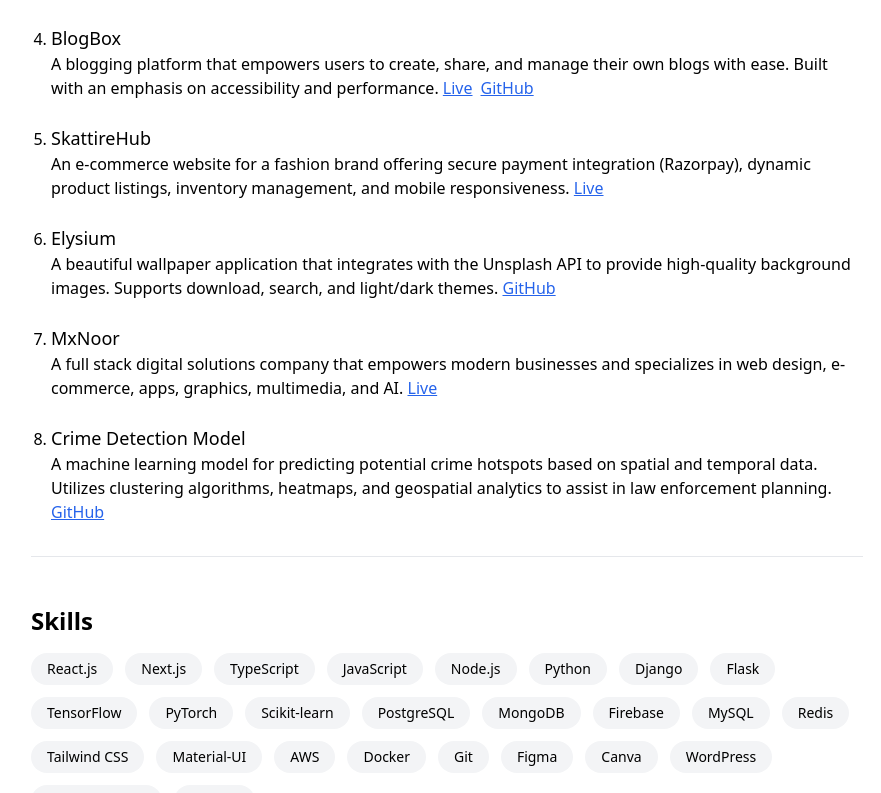
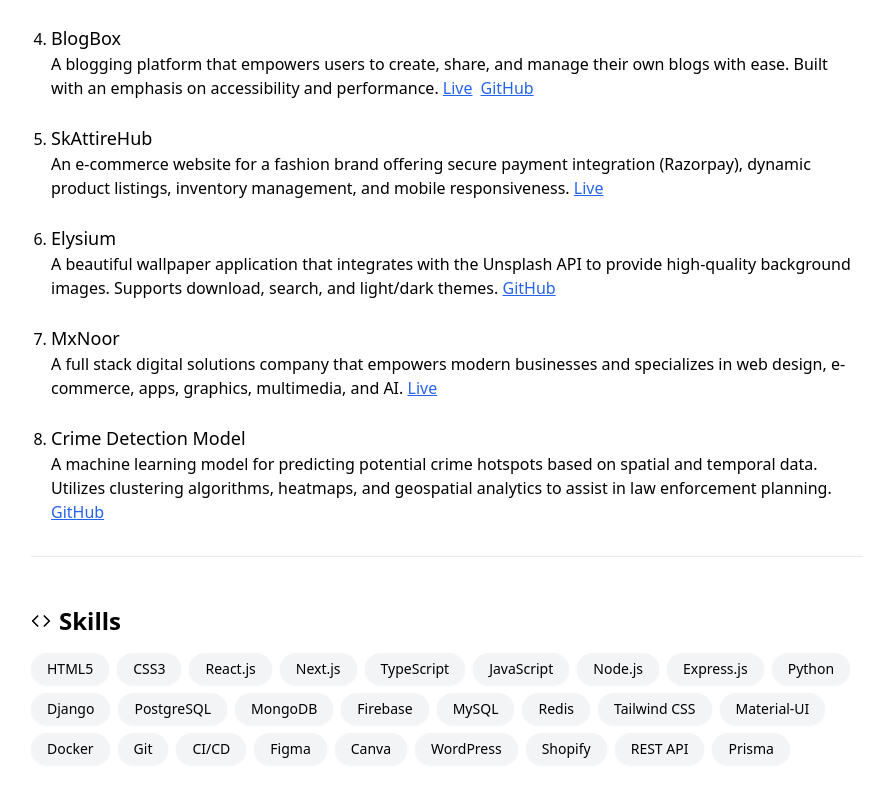
Before and after one commit to mustafalanewala/M-Portfolio, a Next.js app: page / in a window 1280 px wide. Shown: the part 1442-2235 px from the top of the page, without its empty margins (193-1074 px from the left). Built offline with nearby package versions, Linux system fonts and the light colour scheme.

Commit message:
refactor: update font imports and apply font styles across components for consistency

```diff
--- a/src/app/globals.css
+++ b/src/app/globals.css
@@ -1,4 +1,4 @@
-@import url("https://fonts.googleapis.com/css2?family=Inter:wght@400;500;600;700;800&display=swap");
+@import url("https://fonts.googleapis.com/css2?family=Inter:wght@400;500;600&family=Poppins:wght@600;700;800&display=swap");
 
 @tailwind base;
 @tailwind components;
--- a/src/app/page.tsx
+++ b/src/app/page.tsx
@@ -6,12 +6,13 @@ import {
   Code,
   Briefcase,
   User,
-  Mail,
   FileCode,
   Instagram,
   Linkedin,
   Github,
   Globe,
+  MessageCircle,
+  Mail,
 } from "lucide-react"
 
 import { useEffect, useState } from "react"
@@ -81,10 +82,10 @@ export default function Home() {
           className="flex flex-row flex-wrap justify-between items-center gap-4 mb-12 sm:mb-16"
         >
           <div className="text-left">
-            <h1 className="text-4xl sm:text-5xl font-extrabold tracking-tight">
+            <h1 className="text-4xl sm:text-5xl font-extrabold tracking-tight font-poppins">
               Mustafa Lanewala
             </h1>
-            <p className="text-lg sm:text-xl font-medium flex items-center gap-2 mt-2">
+            <p className="text-lg sm:text-xl font-medium flex items-center gap-2 mt-2 font-inter">
               <Code className="h-5 w-5" /> AI & Full Stack Engineer
             </p>
           </div>
@@ -131,10 +132,10 @@ export default function Home() {
           animate="visible"
           className="mb-12"
         >
-          <h2 className="text-xl sm:text-2xl font-semibold flex items-center gap-2 mb-4">
+          <h2 className="text-xl sm:text-2xl font-bold flex items-center gap-2 mb-4 font-poppins">
             <User className="h-5 w-5" /> About Me
           </h2>
-          <p className="text-base sm:text-lg leading-relaxed">
+          <p className="text-base sm:text-lg leading-relaxed font-inter">
             I'm a 21-year-old AI & Full Stack Engineer with 2+ years of
             experience building scalable web applications, working on AI and
             automation, and designing microservices architecture. Proficient in
@@ -157,15 +158,15 @@ export default function Home() {
           animate="visible"
           className="mb-12"
         >
-          <h2 className="text-xl sm:text-2xl font-semibold flex items-center gap-2 mb-4">
+          <h2 className="text-xl sm:text-2xl font-bold flex items-center gap-2 mb-4 font-poppins">
             <Briefcase className="h-5 w-5" /> Experience
           </h2>
           <ol className="list-decimal pl-5 space-y-6">
             <li>
-              <h3 className="text-base sm:text-lg font-medium">
+              <h3 className="text-base sm:text-lg font-medium font-inter">
                 Product Engineer, Cleverflow, Dubai, UAE (Mar 2024–Present)
               </h3>
-              <ul className="list-disc pl-5 mt-2 text-sm sm:text-base">
+              <ul className="list-disc pl-5 mt-2 text-sm sm:text-base font-inter">
                 <li>
                   Led product management for Artifacts, creating a centralized
                   platform to enhance communication, improving operational
@@ -184,10 +185,10 @@ export default function Home() {
               </ul>
             </li>
             <li>
-              <h3 className="text-base sm:text-lg font-medium">
+              <h3 className="text-base sm:text-lg font-medium font-inter">
                 Product Engineer, Beem Cards, Dubai, UAE (Jan 2025–Present)
               </h3>
-              <ul className="list-disc pl-5 mt-2 text-sm sm:text-base">
+              <ul className="list-disc pl-5 mt-2 text-sm sm:text-base font-inter">
                 <li>
                   Leading fullstack development of Beem Cards — a digital smart
                   card platform for seamless professional networking.
@@ -200,12 +201,11 @@ export default function Home() {
                 </li>
               </ul>
             </li>
-
             <li>
-              <h3 className="text-base sm:text-lg font-medium">
+              <h3 className="text-base sm:text-lg font-medium font-inter">
                 Founder & CEO, MxNoor Solutions (Jan 2025–Present)
               </h3>
-              <ul className="list-disc pl-5 mt-2 text-sm sm:text-base">
+              <ul className="list-disc pl-5 mt-2 text-sm sm:text-base font-inter">
                 <li>
                   Founded a tech solutions company focused on innovative AI and
                   full-stack development, delivering tailored web and app
@@ -224,13 +224,15 @@ export default function Home() {
           animate="visible"
           className="mb-12"
         >
-          <h2 className="text-xl sm:text-2xl font-semibold flex items-center gap-2 mb-4">
+          <h2 className="text-xl sm:text-2xl font-bold flex items-center gap-2 mb-4 font-poppins">
             <FileCode className="h-5 w-5" /> Projects
           </h2>
           <ol className="list-decimal pl-5 space-y-6">
             <li>
-              <h3 className="text-base sm:text-lg font-medium">Beem Cards</h3>
-              <p className="text-sm sm:text-base">
+              <h3 className="text-base sm:text-lg font-medium font-inter">
+                Beem Cards
+              </h3>
+              <p className="text-sm sm:text-base font-inter">
                 A digital networking platform that allows professionals to
                 create, share, and manage digital business profiles with ease.
                 Supports dynamic updates, analytics, and personalized profiles
@@ -245,10 +247,11 @@ export default function Home() {
                 </a>
               </p>
             </li>
-
             <li>
-              <h3 className="text-base sm:text-lg font-medium">M-Tasks</h3>
-              <p className="text-sm sm:text-base">
+              <h3 className="text-base sm:text-lg font-medium font-inter">
+                M-Tasks
+              </h3>
+              <p className="text-sm sm:text-base font-inter">
                 A full-featured task management platform with real-time updates,
                 priority tagging, team collaboration, and dashboards. Built with
                 modern UI/UX and Firebase for instant notification and data
@@ -271,10 +274,11 @@ export default function Home() {
                 </a>
               </p>
             </li>
-
             <li>
-              <h3 className="text-base sm:text-lg font-medium">MsyncAI</h3>
-              <p className="text-sm sm:text-base">
+              <h3 className="text-base sm:text-lg font-medium font-inter">
+                MsyncAI
+              </h3>
+              <p className="text-sm sm:text-base font-inter">
                 lightning-fast AI-powered website generator that produces clean
                 HTML, CSS, and JavaScript code, with instant live previews and
                 downloadable project files.{" "}
@@ -296,10 +300,11 @@ export default function Home() {
                 </a>
               </p>
             </li>
-
             <li>
-              <h3 className="text-base sm:text-lg font-medium">BlogBox</h3>
-              <p className="text-sm sm:text-base">
+              <h3 className="text-base sm:text-lg font-medium font-inter">
+                BlogBox
+              </h3>
+              <p className="text-sm sm:text-base font-inter">
                 A blogging platform that empowers users to create, share, and
                 manage their own blogs with ease. Built with an emphasis on
                 accessibility and performance.{" "}
@@ -321,10 +326,11 @@ export default function Home() {
                 </a>
               </p>
             </li>
-
             <li>
-              <h3 className="text-base sm:text-lg font-medium">SkattireHub</h3>
-              <p className="text-sm sm:text-base">
+              <h3 className="text-base sm:text-lg font-medium font-inter">
+                SkAttireHub
+              </h3>
+              <p className="text-sm sm:text-base font-inter">
                 An e-commerce website for a fashion brand offering secure
                 payment integration (Razorpay), dynamic product listings,
                 inventory management, and mobile responsiveness.{" "}
@@ -338,10 +344,11 @@ export default function Home() {
                 </a>
               </p>
             </li>
-
             <li>
-              <h3 className="text-base sm:text-lg font-medium">Elysium</h3>
-              <p className="text-sm sm:text-base">
+              <h3 className="text-base sm:text-lg font-medium font-inter">
+                Elysium
+              </h3>
+              <p className="text-sm sm:text-base font-inter">
                 A beautiful wallpaper application that integrates with the
                 Unsplash API to provide high-quality background images. Supports
                 download, search, and light/dark themes.{" "}
@@ -355,10 +362,11 @@ export default function Home() {
                 </a>
               </p>
             </li>
-
             <li>
-              <h3 className="text-base sm:text-lg font-medium">MxNoor</h3>
-              <p className="text-sm sm:text-base">
+              <h3 className="text-base sm:text-lg font-medium font-inter">
+                MxNoor
+              </h3>
+              <p className="text-sm sm:text-base font-inter">
                 A full stack digital solutions company that empowers modern
                 businesses and specializes in web design, e-commerce, apps,
                 graphics, multimedia, and AI.{" "}
@@ -372,12 +380,11 @@ export default function Home() {
                 </a>
               </p>
             </li>
-
             <li>
-              <h3 className="text-base sm:text-lg font-medium">
+              <h3 className="text-base sm:text-lg font-medium font-inter">
                 Crime Detection Model
               </h3>
-              <p className="text-sm sm:text-base">
+              <p className="text-sm sm:text-base font-inter">
                 A machine learning model for predicting potential crime hotspots
                 based on spatial and temporal data. Utilizes clustering
                 algorithms, heatmaps, and geospatial analytics to assist in law
@@ -393,7 +400,6 @@ export default function Home() {
               </p>
             </li>
           </ol>
-
           <hr
             className={`my-8 ${darkMode ? "border-gray-700" : "border-gray-200"}`}
           />
@@ -404,22 +410,21 @@ export default function Home() {
           animate="visible"
           className="mb-12"
         >
-          <h2 className="text-xl sm:text-2xl font-semibold flex items-center gap-2 mb-4">
-            Skills
+          <h2 className="text-xl sm:text-2xl font-bold flex items-center gap-2 mb-4 font-poppins">
+            <Code className="h-5 w-5" /> Skills
           </h2>
-          <div className="flex flex-wrap gap-3">
+          <div className="flex flex-wrap gap-2">
             {[
+              "HTML5",
+              "CSS3",
               "React.js",
               "Next.js",
               "TypeScript",
               "JavaScript",
               "Node.js",
+              "Express.js",
               "Python",
               "Django",
-              "Flask",
-              "TensorFlow",
-              "PyTorch",
-              "Scikit-learn",
               "PostgreSQL",
               "MongoDB",
               "Firebase",
@@ -427,21 +432,22 @@ export default function Home() {
               "Redis",
               "Tailwind CSS",
               "Material-UI",
-              "AWS",
               "Docker",
               "Git",
+              "CI/CD",
               "Figma",
               "Canva",
               "WordPress",
-              "Woocommerce",
               "Shopify",
+              "REST API",
+              "Prisma",
             ].map((skill) => (
               <motion.span
                 key={skill}
-                className={`px-4 py-1.5 rounded-full text-sm font-medium ${
+                className={`px-4 py-1.5 rounded-full text-sm font-medium font-inter ${
                   darkMode ? "bg-gray-800 text-white" : "bg-gray-100 text-black"
-                } transition-colors duration-200`}
-                whileHover={{ scale: 1.05 }}
+                } transition-colors duration-200 shadow-sm hover:shadow-md`}
+                whileHover={{ scale: 1.05, y: -2 }}
                 transition={{ type: "spring", stiffness: 300 }}
               >
                 {skill}
@@ -457,10 +463,9 @@ export default function Home() {
           initial="hidden"
           animate="visible"
         >
-          <h2 className="text-xl sm:text-2xl font-semibold flex items-center gap-2 mb-4">
-            <Mail className="h-5 w-5" /> Contact
+          <h2 className="text-xl sm:text-2xl font-bold flex items-center gap-2 mb-4 font-poppins">
+            <MessageCircle className="h-5 w-5" /> Contact
           </h2>
-
           <div className="flex items-center gap-4">
             <a
               href="mailto:https.mustafalanewala@gmail.com"
@@ -469,7 +474,6 @@ export default function Home() {
             >
               <Mail className="h-6 w-6 hover:text-blue-500 transition-colors duration-200" />
             </a>
-
             <a
               href="https://www.linkedin.com/in/mustafa-lanewala"
               target="_blank"
@@ -477,7 +481,6 @@ export default function Home() {
             >
               <Linkedin className="h-6 w-6 hover:text-blue-500 transition-colors duration-200" />
             </a>
-
             <a
               href="https://github.com/mustafalanewala"
               target="_blank"
@@ -485,7 +488,6 @@ export default function Home() {
             >
               <Github className="h-6 w-6 hover:text-blue-500 transition-colors duration-200" />
             </a>
-
             <a
               href="https://www.instagram.com/mustafa.lanewala/"
               target="_blank"
@@ -493,7 +495,6 @@ export default function Home() {
             >
               <Instagram className="h-6 w-6 hover:text-blue-500 transition-colors duration-200" />
             </a>
-
             <a
               href="https://www.mustafalanewala.dev"
               target="_blank"
--- a/tailwind.config.ts
+++ b/tailwind.config.ts
@@ -11,6 +11,10 @@ const config: Config = {
 	],
 	theme: {
 		extend: {
+			fontFamily: {
+				display: ['Poppins', 'sans-serif'],
+				body: ['Inter', 'sans-serif'],
+			},
 			colors: {
 				background: 'hsl(var(--background))',
 				foreground: 'hsl(var(--foreground))',
```
Lines whose indentation alone changed are shown as unchanged.
